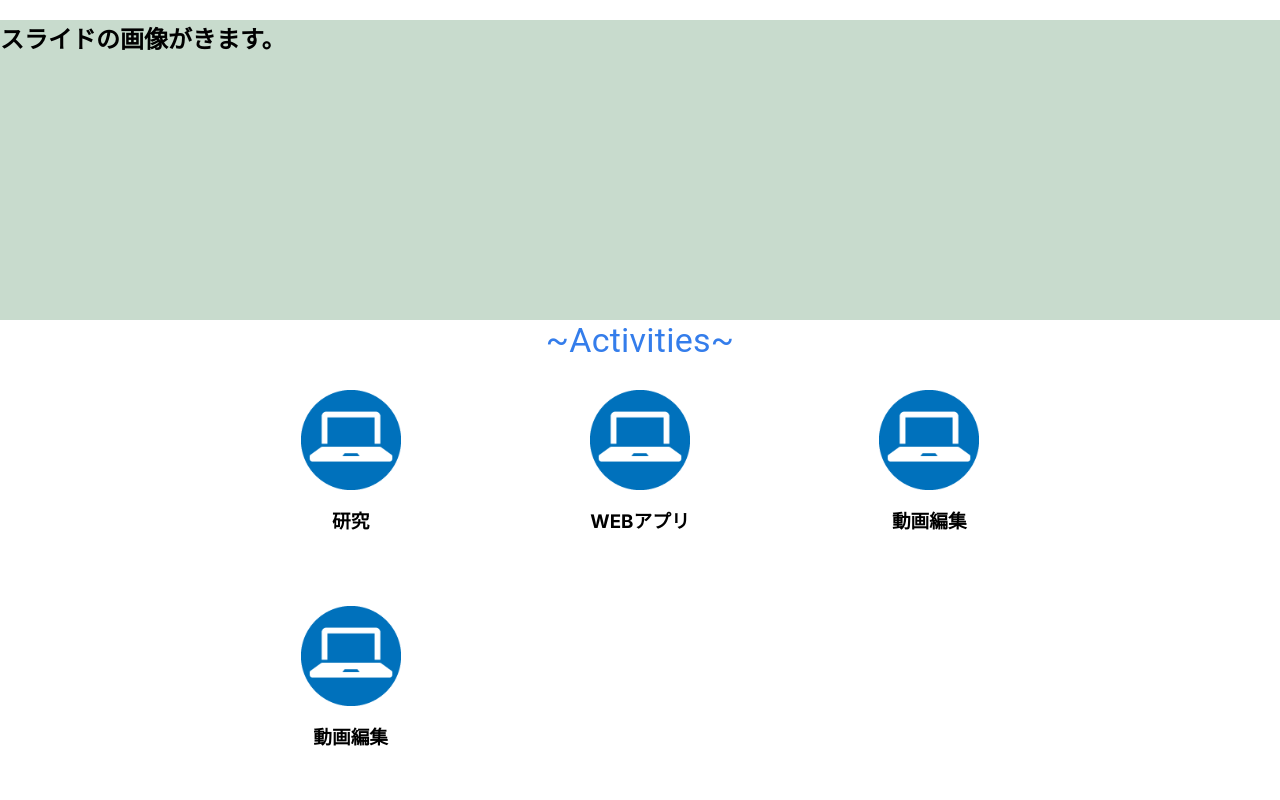
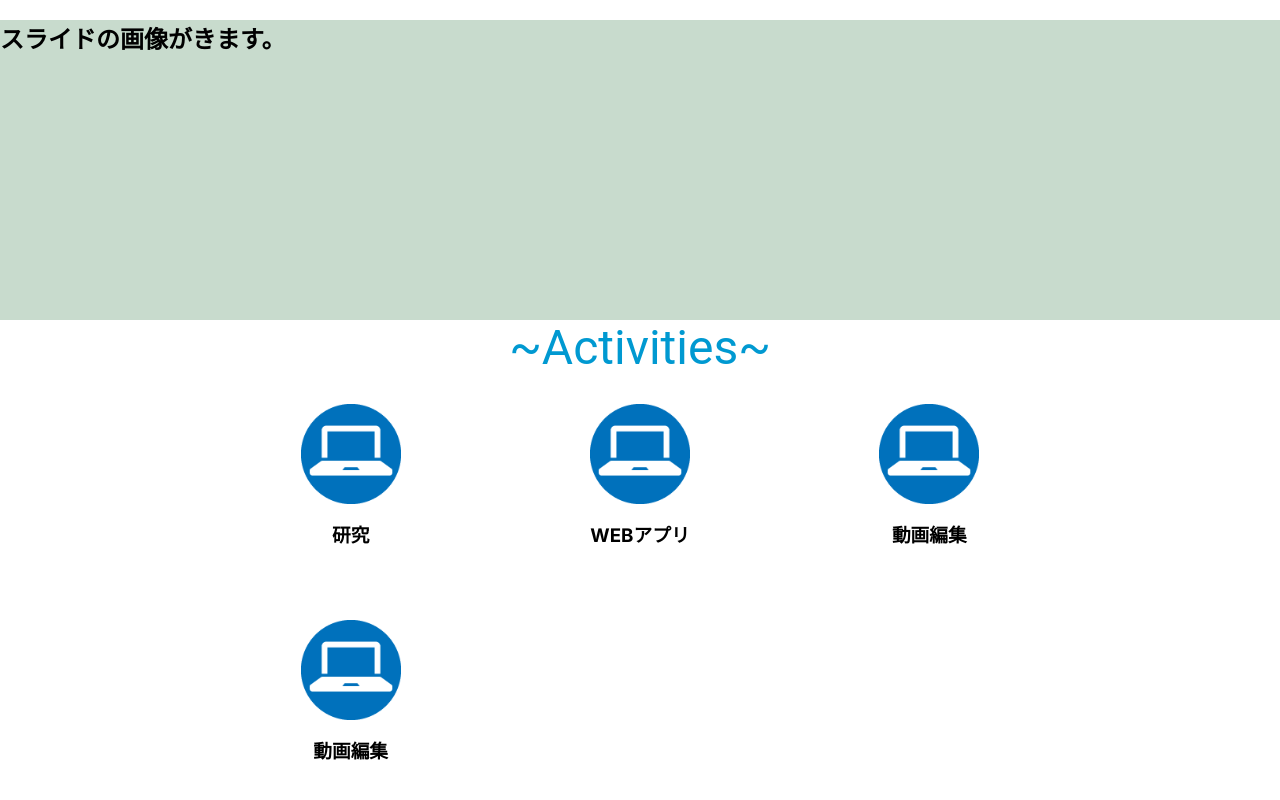
Before and after one commit to KHashimoto3/My_Portfolio, a Next.js app in the folder front/: page / in a window 1280 px wide. Shown: the top 800 px of the page. Built offline with nearby package versions, Linux system fonts and the light colour scheme.

Commit message:
SectionTitleのスタイルを変更した。

```diff
--- a/front/src/app/_ui/text/sectionTitle.tsx
+++ b/front/src/app/_ui/text/sectionTitle.tsx
@@ -4,14 +4,15 @@ type Props = {
   title: string;
 };
 
+const typographyStyle = {
+  textAlign: "center",
+  color: "#0099d1",
+};
+
 export default function SectionTitle(props: Props) {
   const { title } = props;
   return (
-    <Typography
-      variant="h4"
-      component={"h2"}
-      sx={{ textAlign: "center", color: "#347deb" }}
-    >
+    <Typography variant="h3" component={"h2"} sx={typographyStyle}>
       {title}
     </Typography>
   );
```
